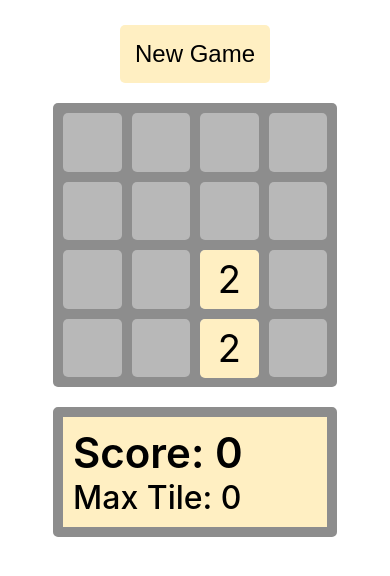
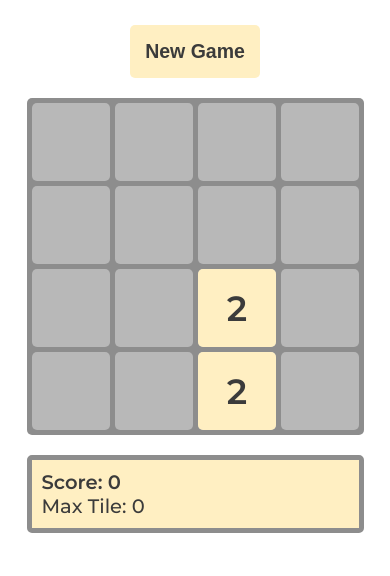
Before and after one commit to AntonVMV/2048-game-vanilla-js, a plain HTML site: page index.html in a window 390 px wide. Both pictures are taken after a click on the button "New Game". Drawn offline with Linux system fonts and the light colour scheme.

Commit message:
responsive, mobile controls

```diff
--- a/css/style.css
+++ b/css/style.css
@@ -10,8 +10,9 @@ body {
   justify-content: center;
   gap: 20px;
   align-items: flex-start;
-  font-family: -apple-system, BlinkMacSystemFont, "Segoe UI", Roboto, Oxygen,
-    Ubuntu, Cantarell, "Open Sans", "Helvetica Neue", sans-serif;
+  font-family: "Montserrat", sans-serif;
+  color: rgb(59, 59, 59);
+  overflow: hidden;
 }
 
 .game-field {
@@ -32,15 +33,11 @@ body {
 
 .tile {
   position: absolute;
-  width: 15vmin;
-  height: 15vmin;
+  font-weight: 600;
   border-radius: 5px;
   display: flex;
   justify-content: center;
   align-items: center;
-  color: #000;
-
-  font-size: 38px;
   transition: 0.1s ease;
   animation: Appear 0.1s 0.1s ease forwards;
   opacity: 0;
@@ -58,12 +55,12 @@ body {
 }
 
 .score {
-  font-size: 42px;
+  font-size: 4vmin;
   font-weight: 600;
 }
 
 .max-tile {
-  font-size: 32px;
+  font-size: 3vmin;
   font-weight: 500;
 }
 
@@ -73,9 +70,11 @@ body {
   justify-self: center;
   border-radius: 5px;
   border: none;
-  font-size: 24px;
+  font-size: 3vmin;
   transition: 0.3s ease;
   outline: none;
+  font-weight: 800;
+  color: rgb(59, 59, 59);
 }
 
 .start-btn:hover {
@@ -96,6 +95,31 @@ body {
   100% {
     opacity: 1;
     transform: scale(100%);
+  }
+}
+
+@media screen and (max-width: 480px) {
+  .table {
+    border: 5px solid rgb(141, 141, 141);
+  }
+
+  .game-field {
+    grid-gap: 5px;
+    padding: 5px;
+    grid-template-columns: repeat(4, 20vmin);
+    grid-template-rows: repeat(4, 20vmin);
+  }
+
+  .score {
+    font-size: 5vmin;
+  }
+
+  .max-tile {
+    font-size: 5vmin;
+  }
+
+  .start-btn {
+    font-size: 5vmin;
   }
 }
 
--- a/index.html
+++ b/index.html
@@ -5,6 +5,12 @@
     <meta http-equiv="X-UA-Compatible" content="IE=edge" />
     <meta name="viewport" content="width=device-width, initial-scale=1.0" />
     <title>Document</title>
+    <link rel="preconnect" href="https://fonts.googleapis.com" />
+    <link rel="preconnect" href="https://fonts.gstatic.com" crossorigin />
+    <link
+      href="https://fonts.googleapis.com/css2?family=Montserrat:ital,wght@0,200;0,300;0,400;0,500;0,600;0,700;0,800;0,900;1,100;1,200;1,300;1,400;1,500;1,600;1,700;1,800;1,900&display=swap"
+      rel="stylesheet"
+    />
     <link rel="stylesheet" href="./css/style.css" />
   </head>
   <body>
--- a/js/Game.js
+++ b/js/Game.js
@@ -7,6 +7,7 @@ export class Game {
   constructor(container) {
     this.move = false;
     this.container = container;
+    this.touchStart = null;
 
     const startButton = createElement(
       "button",
@@ -23,6 +24,12 @@ export class Game {
     this.grid = new Grid(this.gameField);
 
     document.addEventListener("keydown", this.moveHandler.bind(this));
+    document.addEventListener(
+      "touchstart",
+      (e) => (this.touchStart = [e.touches[0].clientX, e.touches[0].clientY])
+    );
+
+    document.addEventListener("touchend", this.moveHandler.bind(this));
   }
 
   newGame() {
@@ -50,25 +57,50 @@ export class Game {
     this.grid.getRandomCell().tile = new Tile(this.gameField);
   }
 
-  moveHandler(e) {
-    const rotated = this.rotateMartix(this.grid.field);
+  swipeHandler(e) {
+    const moveX = this.touchStart[0] - e.changedTouches[0].clientX;
+    const moveY = this.touchStart[1] - e.changedTouches[0].clientY;
 
-    switch (e.key) {
+    if (Math.abs(moveX) > Math.abs(moveY)) {
+      if (moveX > 0) {
+        this.moveLeft();
+      } else {
+        this.moveRight();
+      }
+    } else {
+      if (moveY > 0) {
+        this.moveUp();
+      } else {
+        this.moveDown();
+      }
+    }
+  }
+
+  keyHandler(key) {
+    switch (key) {
       case "ArrowLeft":
-        this.grid.field.forEach((row) => this.swipeLine(row));
+        this.moveLeft();
         break;
 
       case "ArrowRight":
-        this.grid.field.forEach((row) => this.swipeLine([...row].reverse()));
+        this.moveRight();
         break;
 
       case "ArrowDown":
-        rotated.forEach((row) => this.swipeLine(row));
+        this.moveDown();
         break;
 
       case "ArrowUp":
-        rotated.forEach((row) => this.swipeLine([...row].reverse()));
+        this.moveUp();
         break;
+    }
+  }
+
+  moveHandler(e) {
+    if (e instanceof TouchEvent) {
+      this.swipeHandler(e);
+    } else {
+      this.keyHandler(e.key);
     }
 
     this.grid.field.forEach((row) => {
@@ -87,6 +119,24 @@ export class Game {
         }, 500);
       }
     }
+  }
+
+  moveLeft() {
+    this.grid.field.forEach((row) => this.swipeLine(row));
+  }
+
+  moveRight() {
+    this.grid.field.forEach((row) => this.swipeLine([...row].reverse()));
+  }
+
+  moveUp() {
+    const rotated = this.rotateMartix(this.grid.field);
+    rotated.forEach((row) => this.swipeLine([...row].reverse()));
+  }
+
+  moveDown() {
+    const rotated = this.rotateMartix(this.grid.field);
+    rotated.forEach((row) => this.swipeLine(row));
   }
 
   rotateMartix(matrix) {
--- a/js/Grid.js
+++ b/js/Grid.js
@@ -40,6 +40,7 @@ export class Cell {
 
   constructor(element) {
     this.element = element;
+    window.addEventListener("resize", () => this.setTilePosition());
   }
 
   get tile() {
@@ -52,12 +53,22 @@ export class Cell {
       return;
     }
 
-    this.tileEl.setX = this.element.offsetLeft;
-    this.tileEl.setY = this.element.offsetTop;
+    this.setTilePosition();
   }
 
   set mergeTile(value) {
     this.mergeElem = value;
+  }
+
+  setTilePosition() {
+    if (this.tileEl) {
+      this.tileEl.setTileAttrs(
+        this.element.offsetLeft,
+        this.element.offsetTop,
+        this.element.clientWidth,
+        this.element.clientHeight
+      );
+    }
   }
 
   canMerge(tile) {
--- a/js/Tile.js
+++ b/js/Tile.js
@@ -15,13 +15,23 @@ const tilesStyles = {
 export class Tile {
   constructor(container, value) {
     this.tile = document.createElement("div");
-    this.value = value || this.randomValue();
     this.tile.classList.add(`tile`);
     container.append(this.tile);
+    this.value = value || this.randomValue();
+    this.tile.style.fontSize = this.tile.clientWidth / 4 + "px";
   }
 
   randomValue() {
     return Math.random() > 0.8 ? 4 : 2;
+  }
+
+  setTileAttrs(x, y, width, height) {
+    this.tile.style.left = `${x}px`;
+    this.tile.style.top = `${y}px`;
+    this.tile.style.width = `${width}px`;
+    this.tile.style.height = `${height}px`;
+    this.tile.style.fontSize =
+      width / 2 - this.value.toString().length * 4 + "px";
   }
 
   set value(val) {
@@ -33,14 +43,4 @@ export class Tile {
   get value() {
     return this._value;
   }
-
-  set setX(value) {
-    this.x = value;
-    this.tile.style.left = `${value}px`;
-  }
-
-  set setY(value) {
-    this.y = value;
-    this.tile.style.top = `${value}px`;
-  }
 }
```
